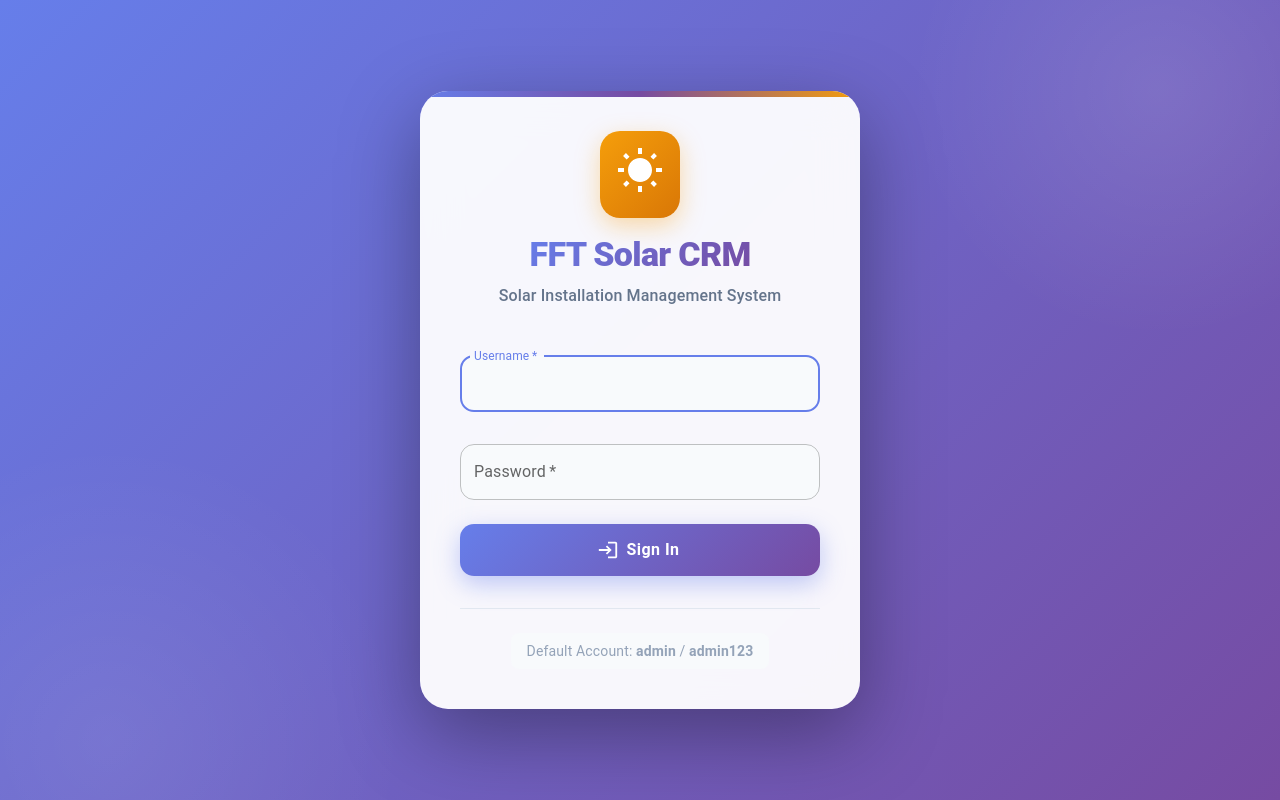
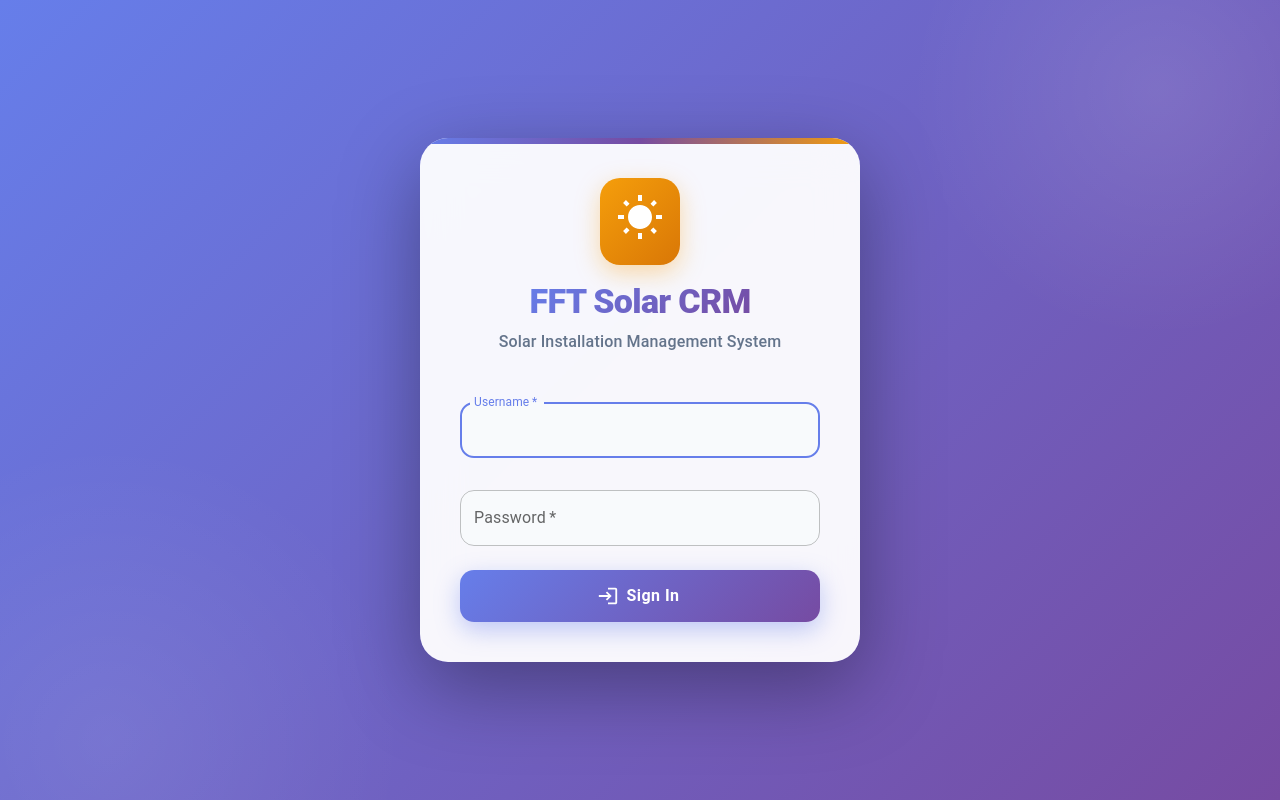
Before and after one commit to bkcsplayer/fft-solar-helper, a React (Create React App) app in the folder client/: page /login in a window 1280 px wide. Built offline with nearby package versions, Linux system fonts and the light colour scheme; no server answers.

Commit message:
chore: hide default credentials from login page

```diff
--- a/client/src/pages/Login.js
+++ b/client/src/pages/Login.js
@@ -236,26 +236,7 @@ const Login = () => {
             </Button>
           </Box>
 
-          <Box sx={{
-            mt: 4,
-            pt: 3,
-            borderTop: '1px solid #e2e8f0',
-            textAlign: 'center'
-          }}>
-            <Typography
-              variant="body2"
-              sx={{
-                color: '#94a3b8',
-                background: '#f8fafc',
-                display: 'inline-block',
-                px: 2,
-                py: 1,
-                borderRadius: '8px',
-              }}
-            >
-              Default Account: <strong>admin</strong> / <strong>admin123</strong>
-            </Typography>
-          </Box>
+          {/* Default account text removed */}
         </Box>
       </Container>
     </Box>
```
